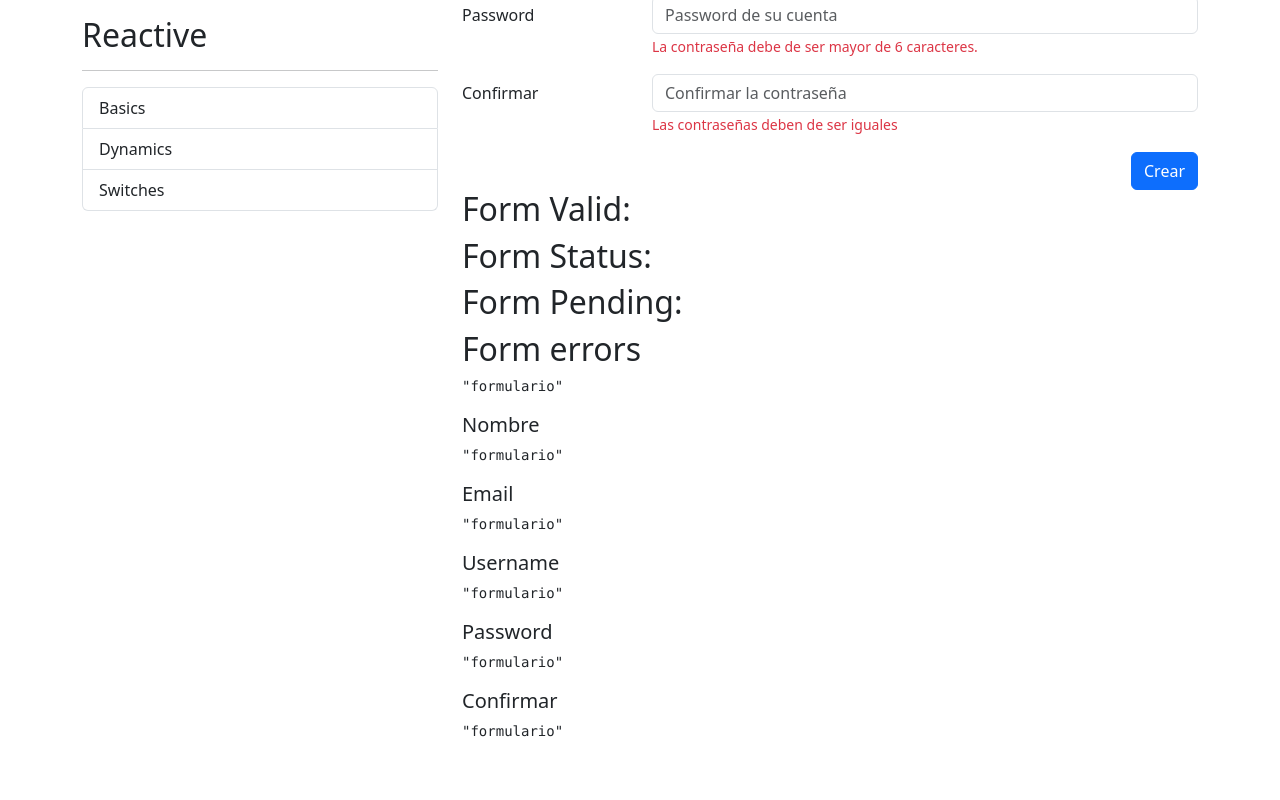
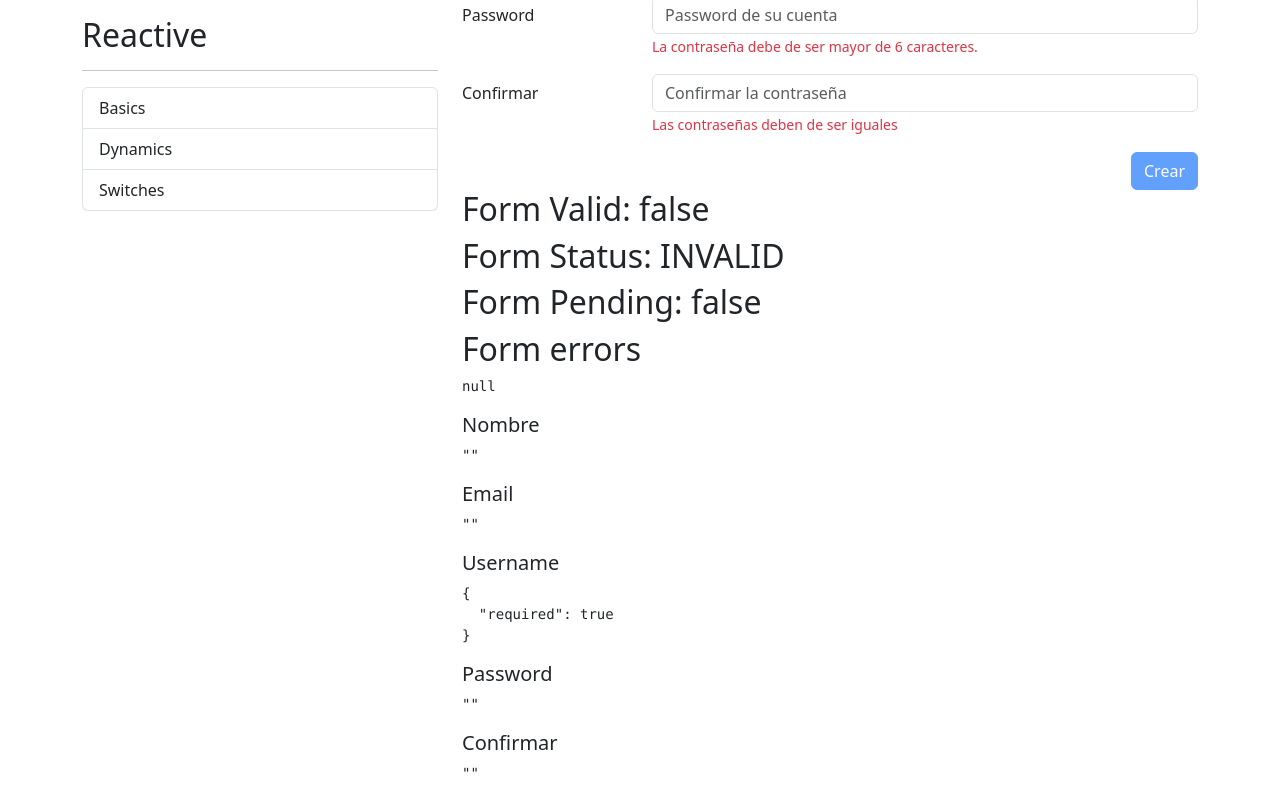
Before and after one commit to JuanFlorez1326/Forms-App, an Angular app: page /auth/register in a window 1280 px wide. Shown: the part 357-1157 px from the top of the page. Before the commit the page ends 1115 px from the top, so only its background shows below. Built offline with nearby package versions, Linux system fonts and the light colour scheme.

Commit message:
NEW: Validators functions

```diff
--- a/src/app/auth/auth.module.ts
+++ b/src/app/auth/auth.module.ts
@@ -3,6 +3,7 @@ import { CommonModule } from '@angular/common';
 
 import { AuthRoutingModule } from './auth-routing.module';
 import { RegisterPageComponent } from './pages/register-page/register-page.component';
+import { ReactiveFormsModule } from '@angular/forms';
 
 
 @NgModule({
@@ -11,7 +12,8 @@ import { RegisterPageComponent } from './pages/register-page/register-page.compo
   ],
   imports: [
     CommonModule,
-    AuthRoutingModule
+    AuthRoutingModule,
+    ReactiveFormsModule
   ]
 })
 export class AuthModule { }
--- a/src/app/auth/pages/register-page/register-page.component.html
+++ b/src/app/auth/pages/register-page/register-page.component.html
@@ -4,7 +4,7 @@
 <div class="row">
     <div class="col">
 
-        <form autocomplete="off">
+        <form autocomplete="off" [formGroup]="myForm" (ngSubmit)="onSubmit()">
 
             <!-- Nombre -->
             <div class="row mb-3">
@@ -12,6 +12,7 @@
                 <div class="col-sm-9">
                     <input type="text"
                            class="form-control"
+                           formControlName="name"
                            placeholder="Nombre del usuario">
 
                     <span class="form-text text-danger">
@@ -26,6 +27,7 @@
                 <div class="col-sm-9">
                     <input type="email"
                            class="form-control"
+                           formControlName="email"
                            placeholder="Email del usuario">
                     <span class="form-text text-danger">
                         mensaje de error del email
@@ -39,6 +41,7 @@
                 <div class="col-sm-9">
                     <input type="text"
                            class="form-control"
+                           formControlName="username"
                            placeholder="Nombre código del usuario">
                     <span class="form-text text-danger">
                          El username no puede ser Strider
@@ -51,6 +54,7 @@
                 <label class="col-sm-3 col-form-label">Password</label>
                 <div class="col-sm-9">
                     <input type="password"
+                            formControlName="password"
                            class="form-control"
                            placeholder="Password de su cuenta">
 
@@ -65,6 +69,7 @@
                 <label class="col-sm-3 col-form-label">Confirmar</label>
                 <div class="col-sm-9">
                     <input type="password"
+                            formControlName="password2"
                            class="form-control"
                            placeholder="Confirmar la contraseña">
 
@@ -78,6 +83,7 @@
             <div class="row">
                 <div class="col">
                     <button class="btn btn-primary float-end"
+                            [disabled]="myForm.invalid"
                             type="submit">
                         Crear
                     </button>
@@ -90,24 +96,24 @@
 </div>
 
 
-<h2>Form Valid: </h2>
-<h2>Form Status: </h2>
-<h2>Form Pending: </h2>
+<h2>Form Valid: {{myForm.valid}} </h2>
+<h2>Form Status: {{myForm.status}} </h2>
+<h2>Form Pending: {{myForm.pending}} </h2>
 <h2>Form errors</h2>
-<pre>{{ 'formulario' | json }}</pre>
+<pre>{{ myForm.errors | json }}</pre>
 
 <h5>Nombre</h5>
-<pre>{{ 'formulario' | json }}</pre>
+<pre>{{ myForm.value.name | json }}</pre>
 
 <h5>Email</h5>
-<pre>{{ 'formulario' | json }}</pre>
+<pre>{{ myForm.value.email | json }}</pre>
 
 <h5>Username</h5>
-<pre>{{ 'formulario' | json }}</pre>
+<pre>{{ myForm.controls['username'].errors | json }}</pre>
 
 
 <h5>Password</h5>
-<pre>{{ 'formulario' | json }}</pre>
+<pre>{{ myForm.value.password | json }}</pre>
 
 <h5>Confirmar</h5>
-<pre>{{ 'formulario' | json }}</pre>
+<pre>{{ myForm.value.password2 | json }}</pre>
--- a/src/app/auth/pages/register-page/register-page.component.ts
+++ b/src/app/auth/pages/register-page/register-page.component.ts
@@ -1,7 +1,28 @@
 import { Component } from '@angular/core';
+import { FormBuilder, FormGroup, Validators } from '@angular/forms';
+import { cantBeStrider } from 'src/app/shared/validators/validators.helpers';
 
 @Component({
   selector: 'app-register-page',
   templateUrl: './register-page.component.html'
 })
-export class RegisterPageComponent {}
+export class RegisterPageComponent {
+
+  constructor(
+    private fb: FormBuilder
+  ) {}
+
+  public myForm: FormGroup =  this.fb.group({
+    name: ['', [ Validators.required ]],
+    email: ['', [ Validators.required ]],
+    username: ['', [ Validators.required, cantBeStrider ]],
+    password: ['', [ Validators.required, Validators.minLength(6) ]],
+    password2: ['', [ Validators.required ]]
+  })
+
+  public isValidField(field: string) {}
+
+  public onSubmit() {
+    this.myForm.markAllAsTouched();
+  }
+}
--- /dev/null
+++ b/src/app/shared/validators/validators.helpers.ts
@@ -0,0 +1,15 @@
+import { FormControl } from "@angular/forms";
+
+export const cantBeStrider = ( control: FormControl ) => {
+
+    const value: string = control.value.trim().toLowerCase();
+
+    if (value === 'strider') {
+
+        return {
+            noStrider: true,
+        }
+    }
+
+    return null;
+}
```
